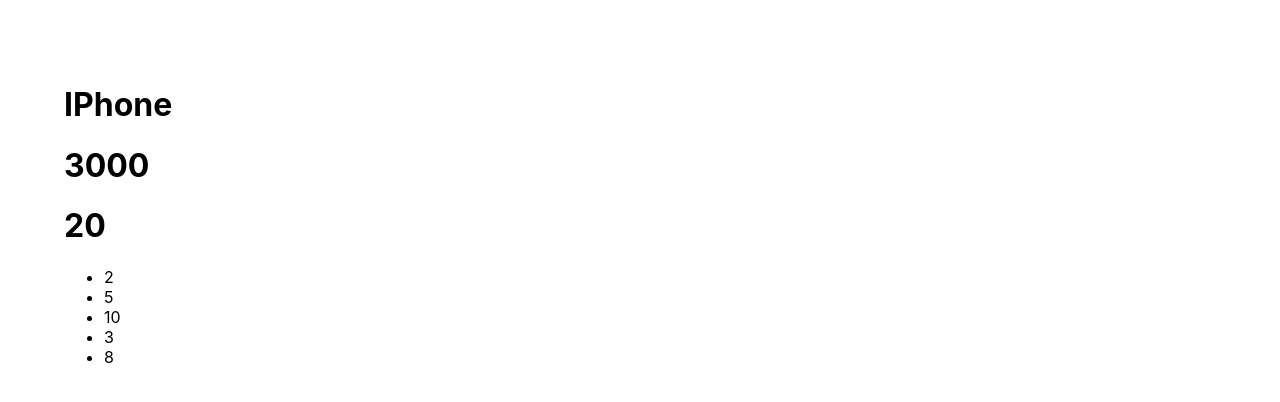
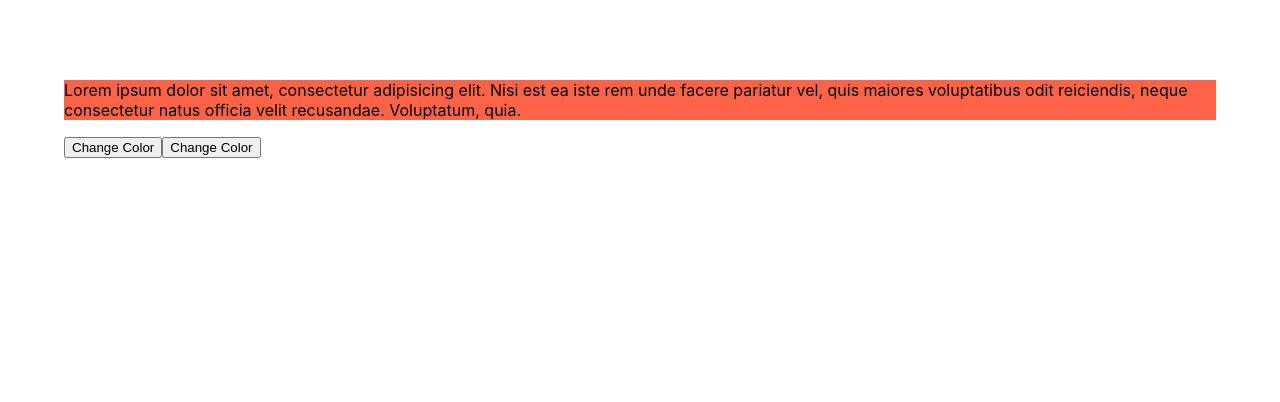
Before and after one commit to yakintech/tr-finans-react-tutorial-8, a React (Create React App) app: page / in a window 1280 px wide. Shown: the top 402 px of the page. Built offline with nearby package versions, Linux system fonts and the light colour scheme.

Commit message:
state sample

```diff
--- a/src/App.tsx
+++ b/src/App.tsx
@@ -1,4 +1,6 @@
 import ProductDetail from "./propsSample/ProductDetail";
+import StateSample1 from "./stateSample/StateSample1";
+import StateSample2 from "./stateSample/StateSample2";
 
 
 function App() {
@@ -6,7 +8,8 @@
   var productPoints: number[] = [2, 5, 10, 3, 8];
 
   return <>
-    <ProductDetail name='IPhone' price={3000} stock={20} points={productPoints} />
+    <StateSample2 />
+    {/* <ProductDetail name='IPhone' price={3000} stock={20} points={productPoints} /> */}
   </>
 }
 
--- a/src/propsSample/ProductDetail.tsx
+++ b/src/propsSample/ProductDetail.tsx
@@ -19,3 +19,5 @@
 }
 
 export default ProductDetail
+
+//props, state, effect
--- /dev/null
+++ b/src/stateSample/StateSample1.tsx
@@ -0,0 +1,24 @@
+import React, { useState } from 'react'
+
+function StateSample1() {
+
+
+  //1. counter kullandığım değişkenimin adı
+  //2. setcounter bu değişkeni DEĞİŞTİRECEK FONKSİYON
+  //3. usestate içerisindeki 0 ise değişkenin default değeri
+  const [counter, setcounter] = useState(0);
+
+  const increase = () => {
+    setcounter(10)
+  }
+
+  return (<>
+    <h1>{counter}</h1>
+    <button onClick={increase}>Increase</button>
+  </>)
+}
+
+export default StateSample1
+
+
+//use anahtar kelimesiyle başlayan yapılar genellikle HOOK olarak adlandırılır. Örneğine useState HOOK
--- /dev/null
+++ b/src/stateSample/StateSample2.tsx
@@ -0,0 +1,21 @@
+import React, { useState } from 'react'
+
+function StateSample2() {
+
+    const [color, setColor] = useState("tomato");
+
+    const changeColor = () => {
+
+        setColor('aqua')
+    }
+
+    return <>
+        <p style={{backgroundColor:color}}>Lorem ipsum dolor sit amet, consectetur adipisicing elit. Nisi est ea iste rem unde facere pariatur vel, quis maiores voluptatibus odit reiciendis, neque consectetur natus officia velit recusandae. Voluptatum, quia.</p>
+
+        <button onClick={changeColor}>Change Color</button>
+        <button onClick={() => changeColor()}>Change Color</button>
+
+    </>
+}
+
+export default StateSample2
```
Also changed, not shown: test.html (+14 -1 lines).
